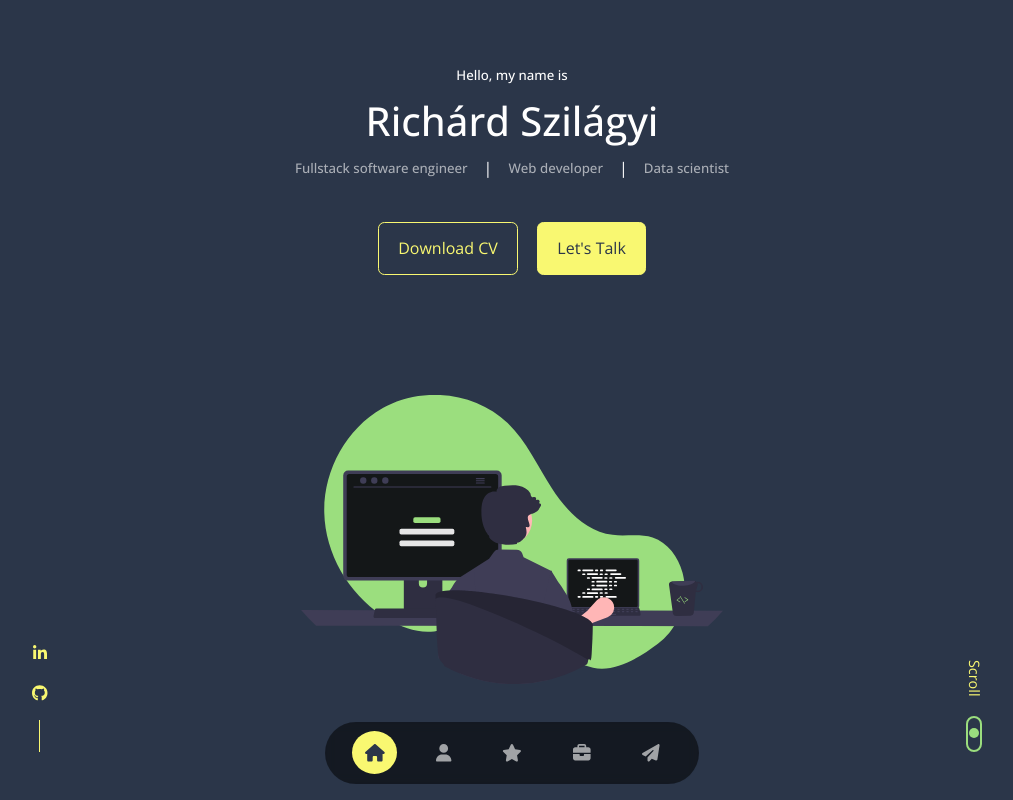
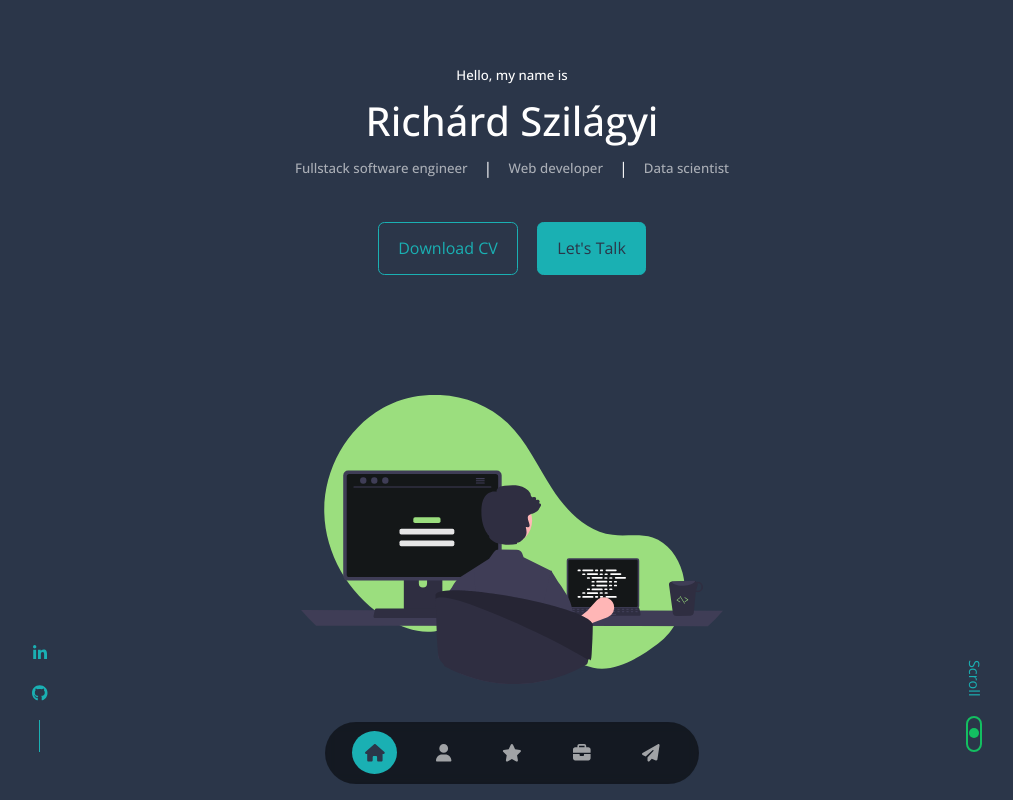
Before and after one commit to szpricky/szpricky, a React (Create React App) app: page / in a window 1280 px wide. Shown: the top 800 px of the page, without its empty margins (128-1141 px from the left). Built offline with nearby package versions, Linux system fonts and the light colour scheme.

Commit message:
Update index.scss

```diff
--- a/src/index.scss
+++ b/src/index.scss
@@ -1,7 +1,7 @@
 $color-bg: #2b3649;
-$color-bg-variant: #217062;
-$color-primary: #f9f871;
-$color-primary-variant: #9bde7e;
+$color-bg-variant: #175e78;
+$color-primary: #1ab0b3;
+$color-primary-variant: #13bf61;
 $color-white: #fff;
 $color-light: #ffffff99;
 $container-width-lg: 75%;
```
